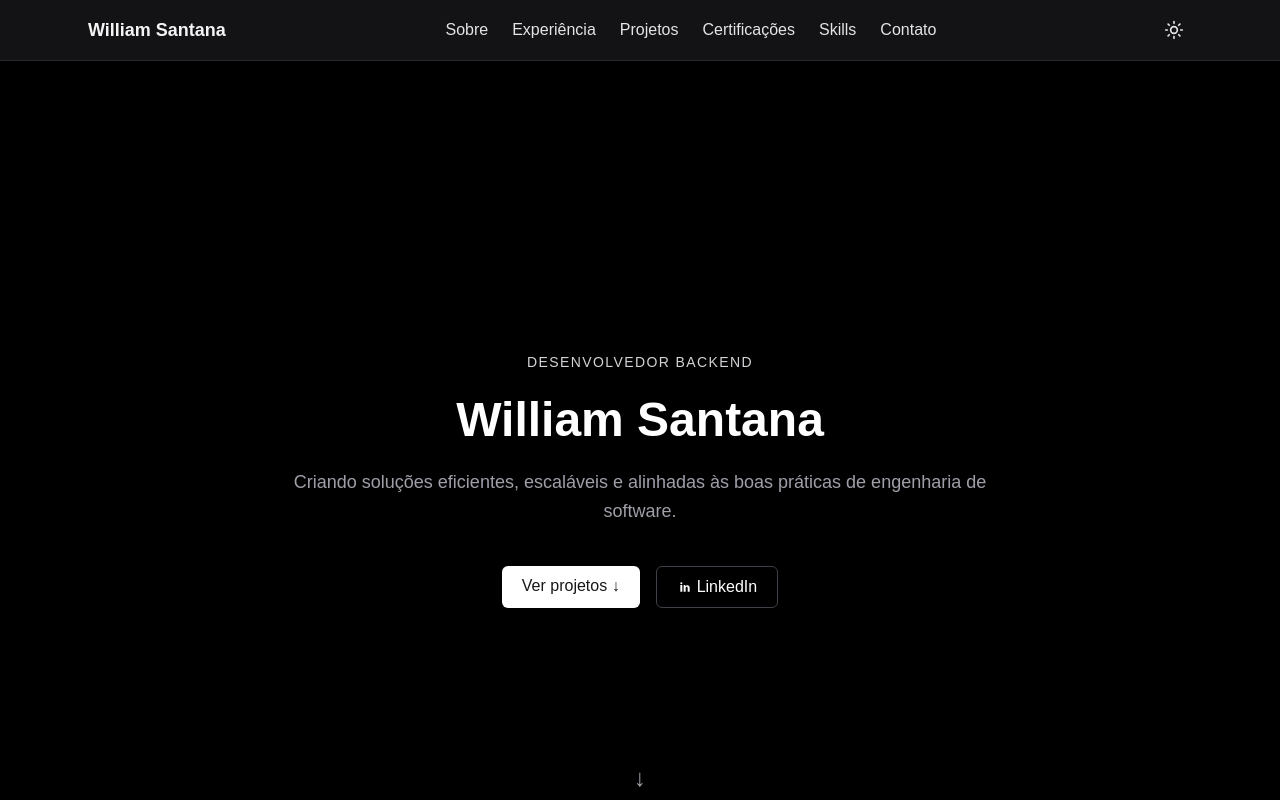
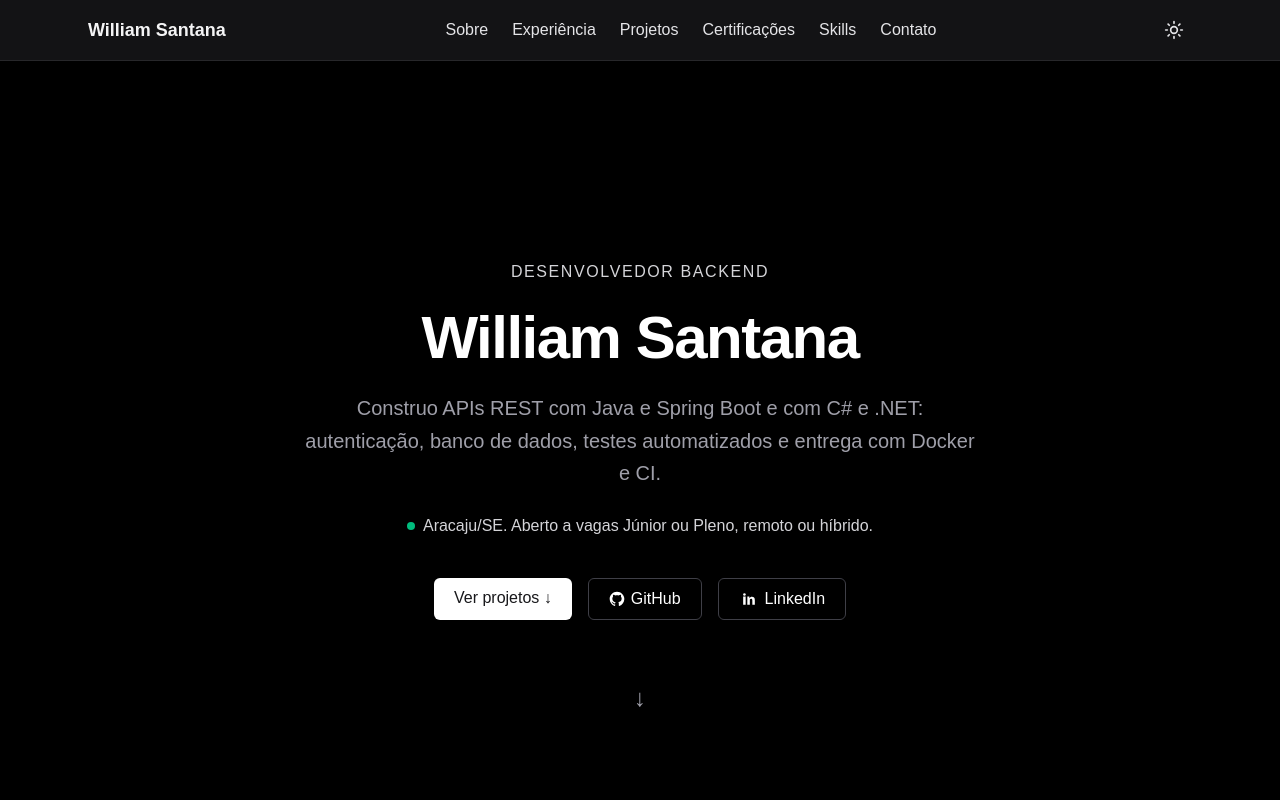
Before and after one commit to williamandradesantana/portfolio, a React (Vite) app: page / in a window 1280 px wide. Shown: the top 800 px of the page. Built offline with nearby package versions, Linux system fonts and the light colour scheme.

Commit message:
feat(hero): update headline and add availability status
Replace the invalid text-md class, enlarge the title, add the location and availability line, add a GitHub button and respect reduced motion on the scroll hint.

```diff
--- a/src/components/Hero/index.tsx
+++ b/src/components/Hero/index.tsx
@@ -1,26 +1,40 @@
 import { TiSocialLinkedin } from "react-icons/ti";
+import { GrGithub } from "react-icons/gr";
 import { LinkSection } from "../LinkSection";
 import clsx from "clsx";
 
 export function Hero() {
+  const secondaryButtonClasses = clsx(
+    "flex items-center justify-center gap-1.5 px-5 py-2 rounded-md border border-zinc-700",
+    "text-black dark:text-white hover:border-zinc-500 transition",
+  );
+
   return (
-    <section className="min-h-screen flex flex-col items-center justify-center relative text-center gap-6 w-full max-w-3xl px-6">
-      <h3
+    <section className="min-h-[calc(100svh-4rem)] md:min-h-[calc(100svh-5rem)] flex flex-col items-center justify-center relative text-center gap-6 w-full max-w-3xl px-6">
+      <p
         className={clsx(
-          "text-zinc-500 dark:text-zinc-300",
-          "text-sm md:text-md uppercase tracking-widest",
+          "text-zinc-600 dark:text-zinc-300",
+          "text-sm md:text-base uppercase tracking-widest",
         )}
       >
         Desenvolvedor Backend
-      </h3>
+      </p>
 
-      <h1 className="text-2xl md:text-4xl lg:text-5xl font-semibold text-black dark:text-white">
+      <h1 className="text-4xl sm:text-5xl lg:text-6xl font-semibold tracking-tight text-black dark:text-white">
         William Santana
       </h1>
 
-      <p className="text-md md:text-lg text-zinc-500 dark:text-zinc-400 leading-relaxed">
-        Criando soluções eficientes, escaláveis e alinhadas às boas práticas de
-        engenharia de software.
+      <p className="max-w-2xl text-base md:text-lg lg:text-xl text-zinc-600 dark:text-zinc-400 leading-relaxed">
+        Construo APIs REST com Java e Spring Boot e com C# e .NET: autenticação,
+        banco de dados, testes automatizados e entrega com Docker e CI.
+      </p>
+
+      <p className="flex items-center justify-center gap-2 text-sm md:text-base text-zinc-600 dark:text-zinc-300">
+        <span
+          aria-hidden="true"
+          className="size-2 shrink-0 rounded-full bg-emerald-500"
+        />
+        Aracaju/SE. Aberto a vagas Júnior ou Pleno, remoto ou híbrido.
       </p>
 
       <div className="flex flex-col sm:flex-row gap-4 mt-4">
@@ -29,7 +43,7 @@ export function Hero() {
             href: "#projects",
             "aria-label": "Ir para projetos",
             className: clsx(
-              "px-5 py-2 rounded-md",
+              "px-5 py-2 rounded-md text-center",
               "bg-black dark:bg-white text-zinc-200 dark:text-zinc-900 font-medium dark:hover:bg-zinc-200 transition",
             ),
           }}
@@ -38,17 +52,30 @@ export function Hero() {
         </LinkSection>
 
         <a
+          href="https://github.com/williamandradesantana"
+          target="_blank"
+          rel="external noreferrer"
+          className={secondaryButtonClasses}
+        >
+          <GrGithub />
+          GitHub
+        </a>
+
+        <a
           href="https://www.linkedin.com/in/william-andrade-santana/"
           target="_blank"
           rel="external noreferrer"
-          className="flex items-center gap-1 px-5 py-2 rounded-md border border-zinc-700 text-black dark:text-white hover:border-zinc-500 transition"
+          className={secondaryButtonClasses}
         >
-          <TiSocialLinkedin />
+          <TiSocialLinkedin size={20} />
           LinkedIn
         </a>
       </div>
 
-      <span className="absolute bottom-20 text-zinc-400 text-2xl animate-bounce">
+      <span
+        aria-hidden="true"
+        className="absolute bottom-20 text-zinc-400 text-2xl animate-bounce motion-reduce:animate-none"
+      >
         ↓
       </span>
     </section>
```
